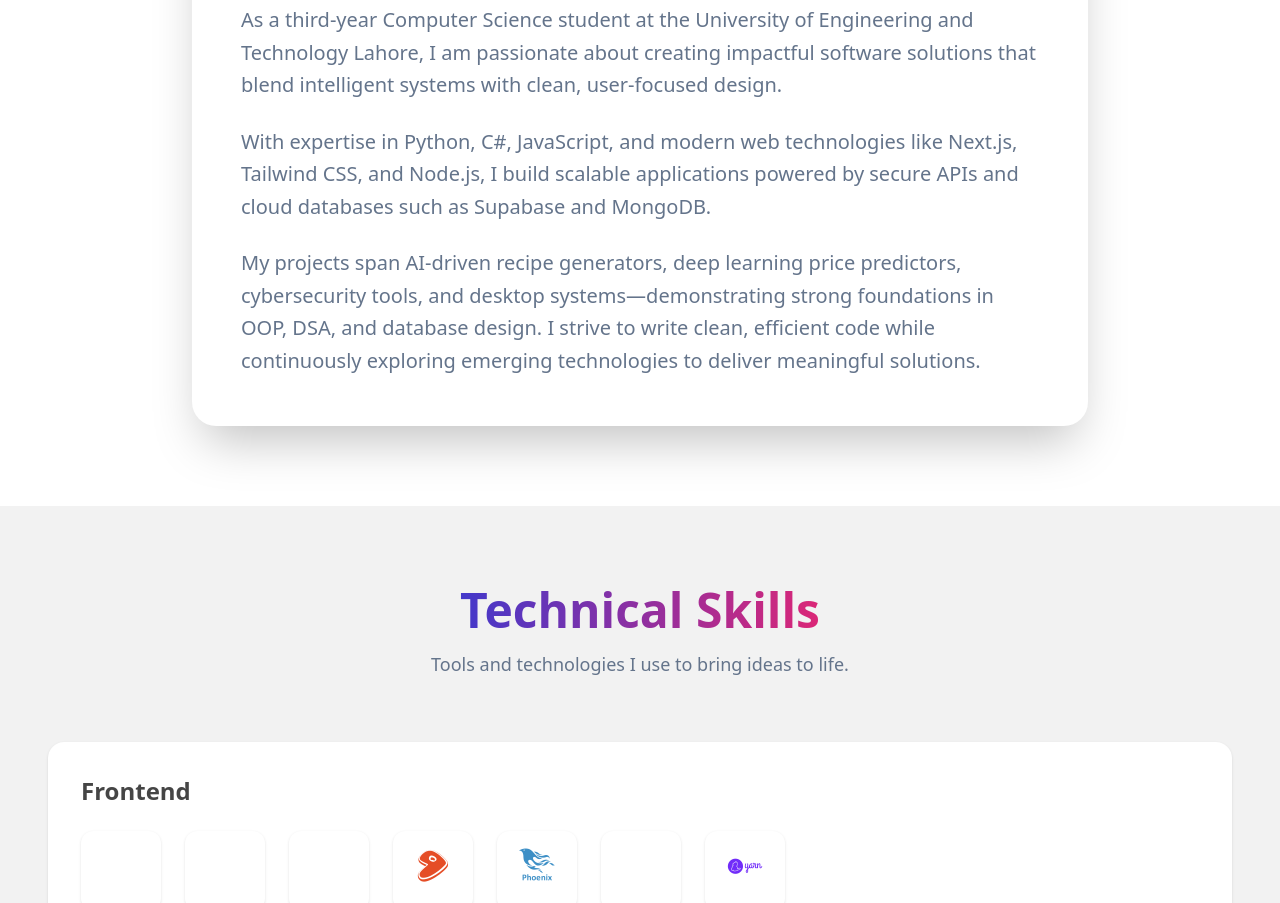
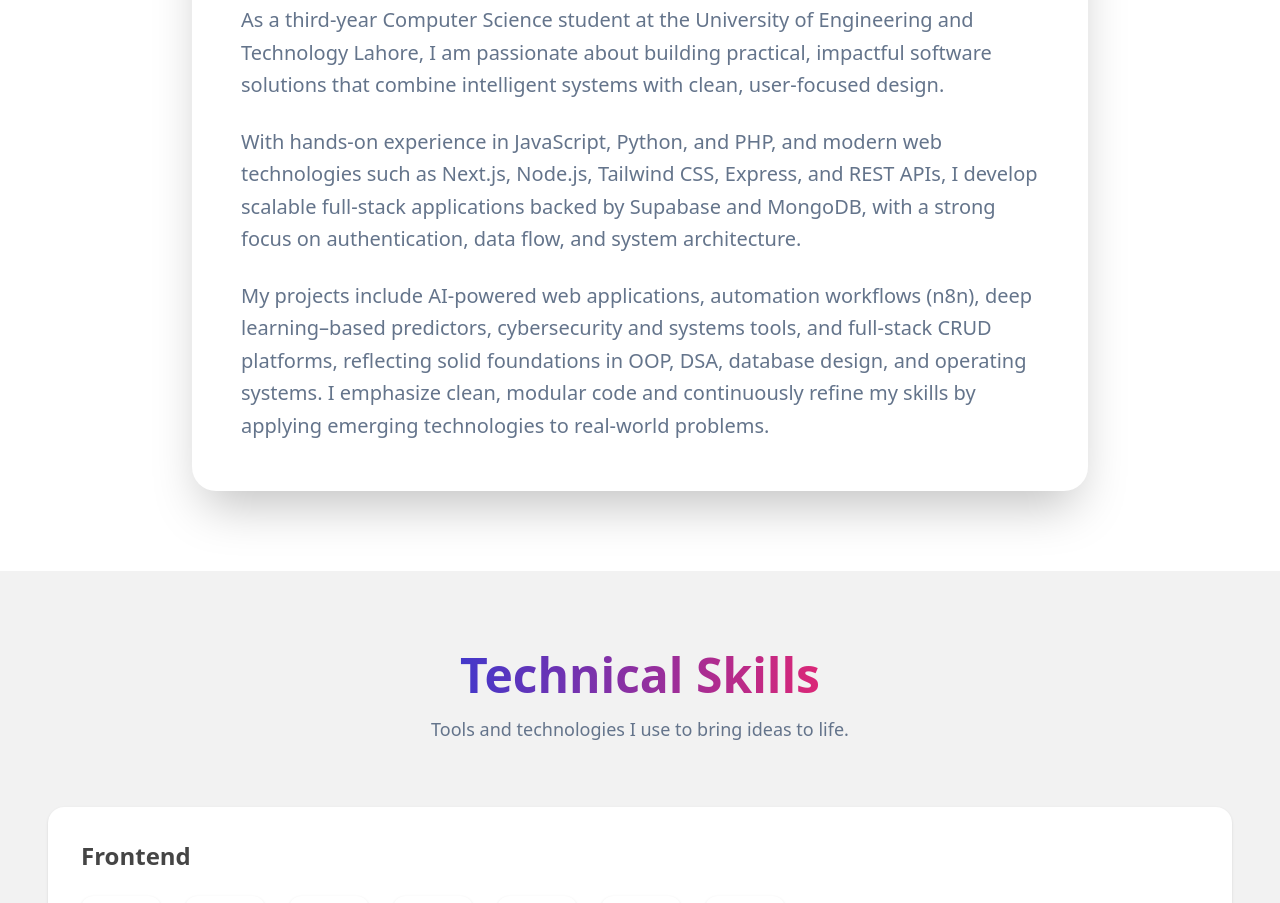
Before and after one commit to MianSaadTahir/Portfolio, a Next.js app: page / in a window 1280 px wide. Shown: the part 1160-2063 px from the top of the page. Built offline with nearby package versions, Linux system fonts and the light colour scheme.

Commit message:
refine ui update bio

```diff
--- a/src/components/About.tsx
+++ b/src/components/About.tsx
@@ -62,22 +62,24 @@ export default function About() {
                   <p className="text-lg md:text-xl leading-relaxed text-muted">
                     As a third-year Computer Science student at the University
                     of Engineering and Technology Lahore, I am passionate about
-                    creating impactful software solutions that blend intelligent
-                    systems with clean, user-focused design.
+                    building practical, impactful software solutions that
+                    combine intelligent systems with clean, user-focused design.
                   </p>
                   <p className="text-lg md:text-xl  leading-relaxed text-muted">
-                    With expertise in Python, C#, JavaScript, and modern web
-                    technologies like Next.js, Tailwind CSS, and Node.js, I
-                    build scalable applications powered by secure APIs and cloud
-                    databases such as Supabase and MongoDB.
+                    With hands-on experience in JavaScript, Python, and PHP, and
+                    modern web technologies such as Next.js, Node.js, Tailwind
+                    CSS, Express, and REST APIs, I develop scalable full-stack
+                    applications backed by Supabase and MongoDB, with a strong
+                    focus on authentication, data flow, and system architecture.
                   </p>
                   <p className="text-lg md:text-xl leading-relaxed text-muted">
-                    My projects span AI-driven recipe generators, deep learning
-                    price predictors, cybersecurity tools, and desktop
-                    systems—demonstrating strong foundations in OOP, DSA, and
-                    database design. I strive to write clean, efficient code
-                    while continuously exploring emerging technologies to
-                    deliver meaningful solutions.
+                    My projects include AI-powered web applications, automation
+                    workflows (n8n), deep learning–based predictors,
+                    cybersecurity and systems tools, and full-stack CRUD
+                    platforms, reflecting solid foundations in OOP, DSA,
+                    database design, and operating systems. I emphasize clean,
+                    modular code and continuously refine my skills by applying
+                    emerging technologies to real-world problems.
                   </p>
                 </motion.div>
               )}
--- a/src/components/Hero.tsx
+++ b/src/components/Hero.tsx
@@ -47,8 +47,8 @@ export default function Hero() {
             </span>
           </h1>
           <p className="text-base md:text-lg text-muted mb-8 max-w-lg leading-relaxed">
-            Turning real-world problems into impactful digital solutions.
-            Passionate about building scalable applications with modern
+            I turn real-world problems into impactful digital solutions. I am
+            passionate about building scalable applications with modern
             technologies.
           </p>
 
--- a/src/components/Projects.tsx
+++ b/src/components/Projects.tsx
@@ -121,11 +121,11 @@ export default function Projects() {
                   <h3 className="text-xl md:text-2xl font-bold mb-2">
                     {project.title}
                   </h3>
-                  <p className="text-xs font-semibold text-primary uppercase tracking-wider">
+                  <p className="text-xs md:text-sm font-semibold text-primary uppercase tracking-wider">
                     {project.tech}
                   </p>
                 </div>
-                <p className="text-muted text-sm md:text-base leading-relaxed mb-6">
+                <p className="text-muted text-base md:text-lg leading-relaxed mb-6">
                   {project.description}
                 </p>
               </div>
--- a/src/components/Skills.tsx
+++ b/src/components/Skills.tsx
@@ -108,7 +108,7 @@ export default function Skills() {
                     <div className="p-4 rounded-xl bg-background border border-white/5 shadow-sm group-hover:border-primary/50 transition-colors flex items-center justify-center w-20 h-20">
                       {typeof skill.icon === "string" ? (
                         <i
-                          className={`${skill.icon} text-4xl block w-full h-full text-center leading-[3rem]`}
+                          className={`${skill.icon} text-5xl block w-full h-full text-center leading-[3rem]`}
                         ></i>
                       ) : (
                         <skill.icon
@@ -117,7 +117,7 @@ export default function Skills() {
                         />
                       )}
                     </div>
-                    <span className="text-xs md:text-sm font-medium text-muted">
+                    <span className="text-sm md:text-base font-medium text-muted">
                       {skill.name}
                     </span>
                   </motion.div>
```
